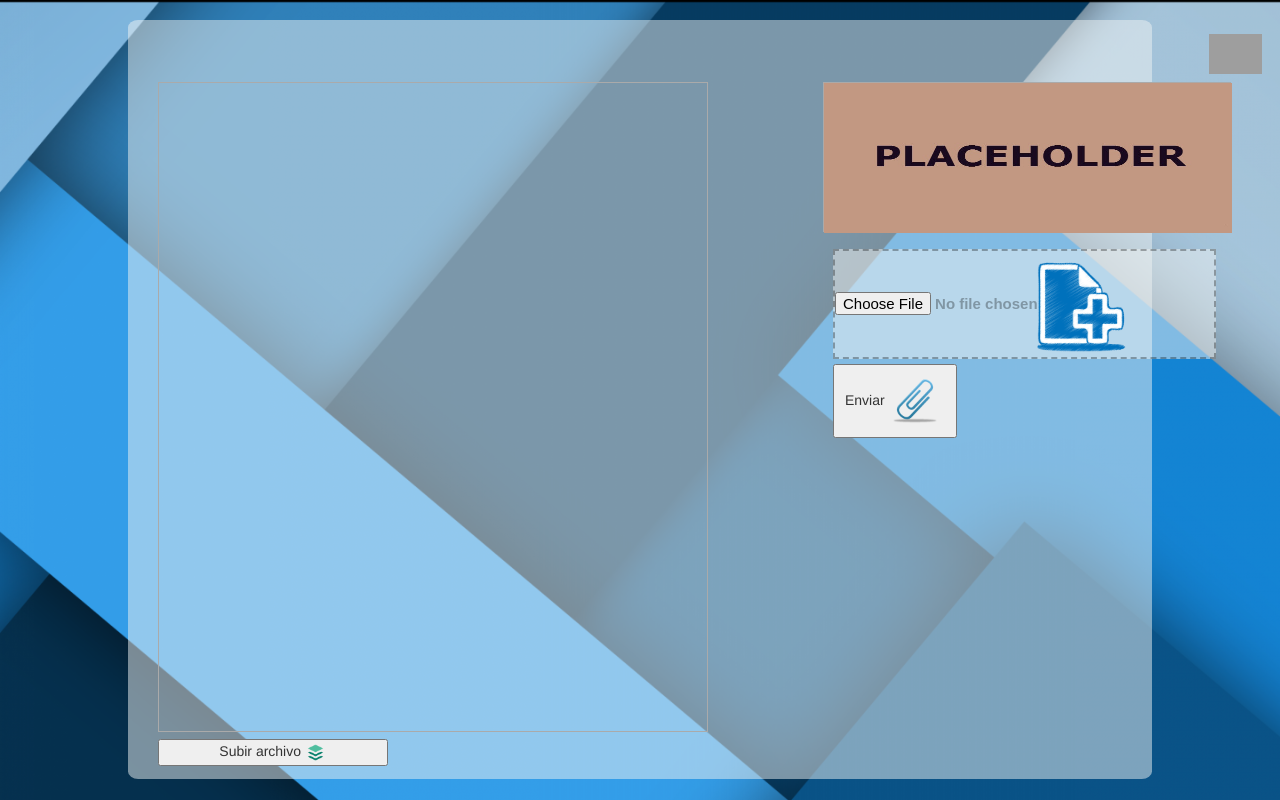
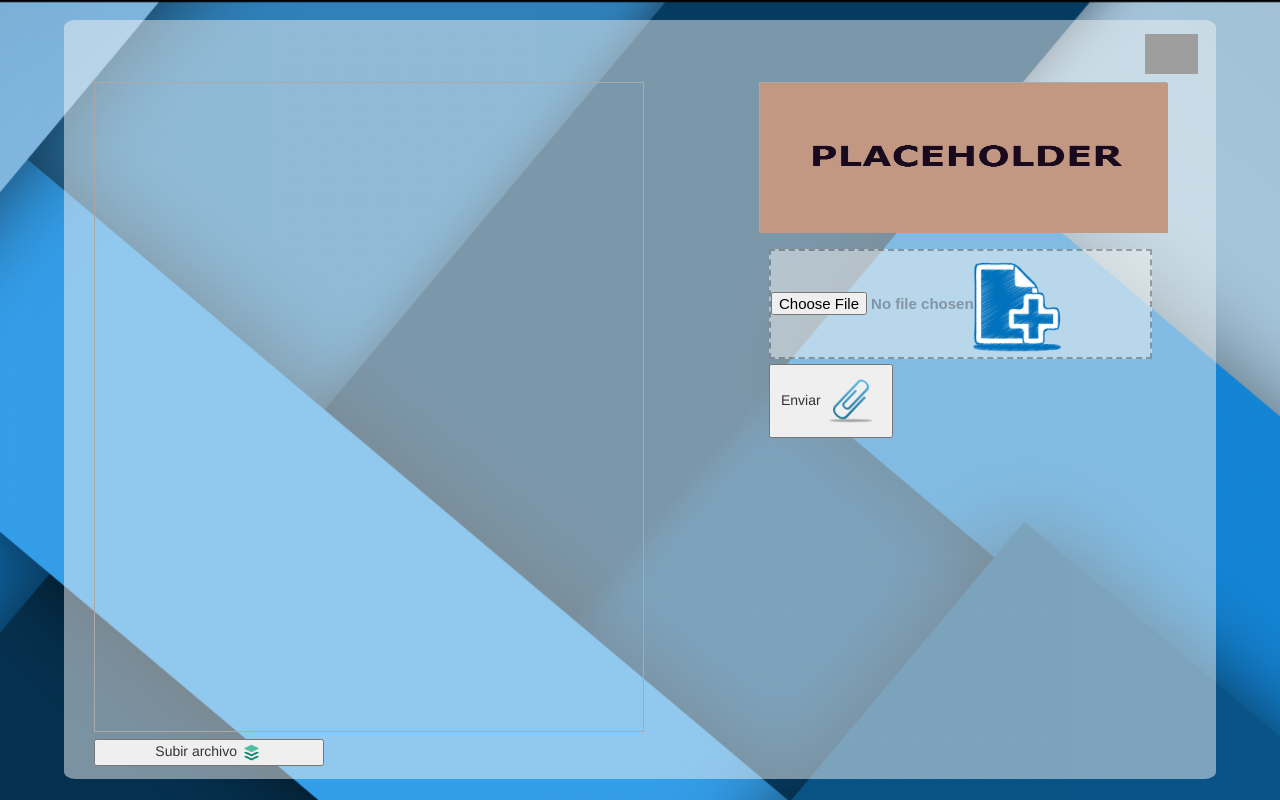
Before and after one commit to DarAkus1420/FCUD, a PHP site: page / in a window 1280 px wide; the page is wider, and only the part inside the window is pictured. Run offline with PHP 8.4, Linux system fonts and the light colour scheme; grey boxes are pictures that could not be loaded.

Commit message:
estilo
ajuste menú

```diff
--- a/Estructura HTML/estilo.css
+++ b/Estructura HTML/estilo.css
@@ -45,7 +45,7 @@ body {
 }
 
 #menu {
-    width: 80%;
+    width: 90%;
     margin: auto;
     line-height: 50%;
     background-color: rgba(239, 243, 243, 0.5);
```
